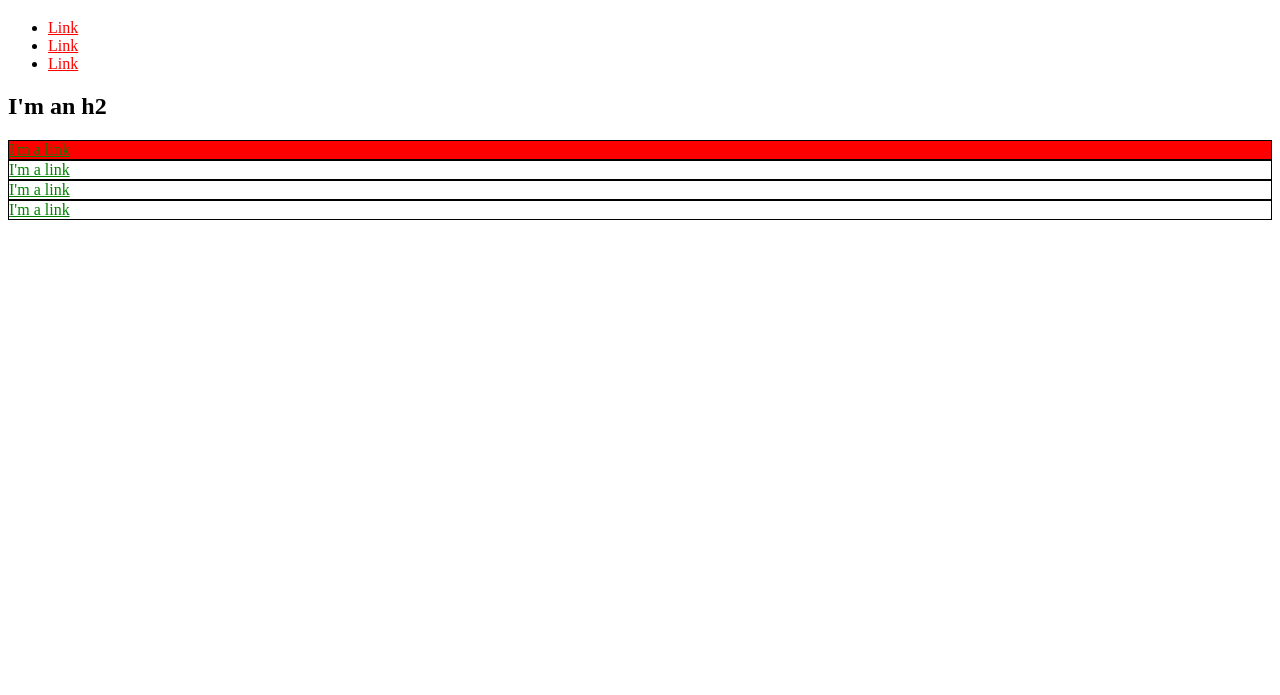
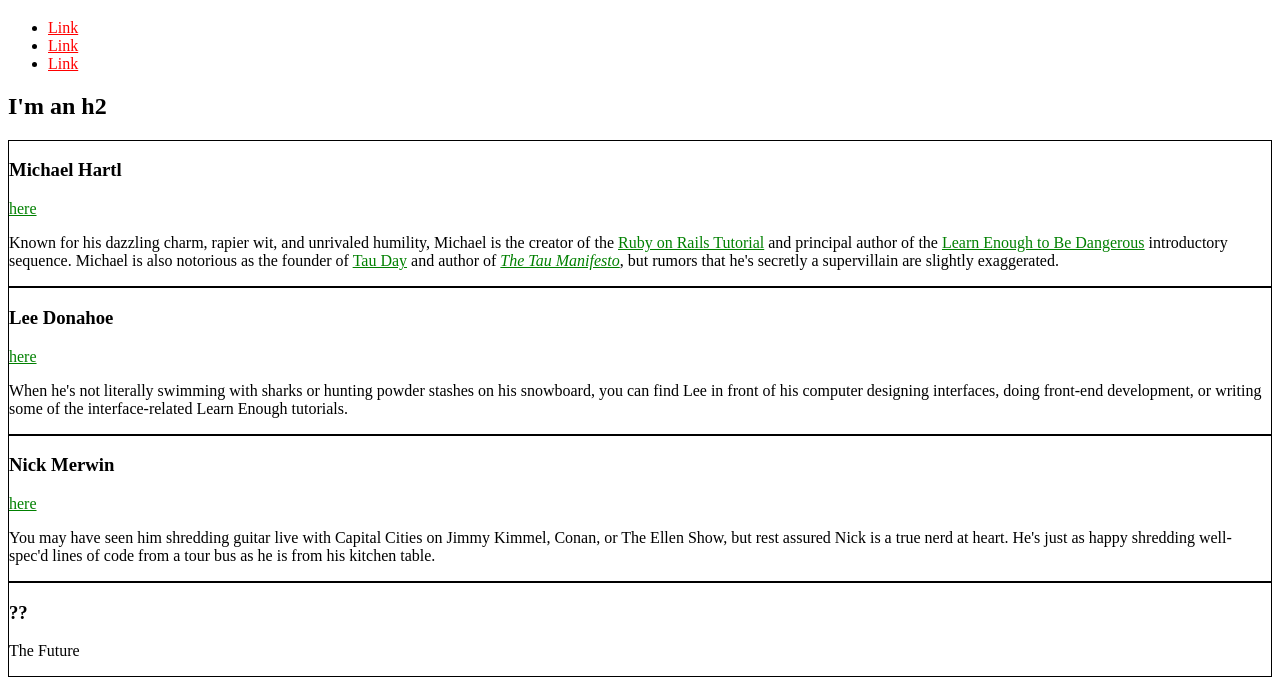
Before and after one commit to DeionC13/deity773-github.io, a plain HTML site: page index.html in a window 1280 px wide. Shown: the part 61-756 px from the top of the page. Drawn offline with Linux system fonts and the light colour scheme.

Commit message:
add more content to the divs

```diff
--- a/index.html
+++ b/index.html
@@ -1,34 +1,18 @@
-<!DOCTYPE html>
-<html>
-    <head>
 <!DOCTYPE html>
 <html>
   <head>
     <title>Test Page: Don't Panic</title>
     <meta charset="utf-8">
     <style>
-                div {
+      a {
+        color: red;
+      }
+      .bio-box {
         border: 1px solid black;
       }
-                a{
-                   color: red;
-                }
-                div a{
+      .bio-box a {
         color: green;
       }
-                #exec-bio{
-                  background-color: lightgray;
-                }
-                .bio-box{
-                  border: 1px solid black;
-                }
-                .bio-box a{
-                  color: green;
-                }
-                #exec-bio.alert {
-                  background: red;
-                }
-
     </style>
   </head>
   <body>
@@ -45,17 +29,48 @@
       </li>
     </ul>
     <h2>I'm an h2</h2>
-            <div id="exec-bio" class="alert">
-              <a href="https://example.com/">I'm a link</a>
+    <div class="bio-box">
+      <h3>Michael Hartl</h3>
+      <a href="https://twitter.com/mhartl">here</a>
+      <p>
+        Known for his dazzling charm, rapier wit, and unrivaled humility,
+        Michael is the creator of the
+        <a href="https://www.railstutorial.org/">Ruby on Rails
+        Tutorial</a> and principal author of the
+        <a href="https://learnenough.com/">
+        Learn Enough to Be Dangerous</a> introductory sequence. Michael
+        is also notorious as the founder of
+        <a href="http://tauday.com/">Tau Day</a> and author of
+        <a href="http://tauday.com/tau-manifesto"><em>The Tau
+        Manifesto</em></a>, but rumors that he's secretly a supervillain
+        are slightly exaggerated.
+      </p>
     </div>
     <div class="bio-box">
-              <a href="https://example.com/">I'm a link</a>
+      <h3>Lee Donahoe</h3>
+      <a href="https://twitter.com/leedonahoe">here</a>
+      <p>
+        When he's not literally swimming with sharks or hunting powder stashes on
+        his snowboard, you can find Lee in front of his computer designing
+        interfaces, doing front-end development, or writing some of the
+        interface-related Learn Enough tutorials.
+      </p>
     </div>
     <div class="bio-box">
-              <a href="https://example.com/">I'm a link</a>
+      <h3>Nick Merwin</h3>
+      <a href="https://twitter.com/nickmerwin">here</a>
+      <p>
+        You may have seen him shredding guitar live with Capital Cities on Jimmy
+        Kimmel, Conan, or The Ellen Show, but rest assured Nick is a true nerd at
+        heart. He's just as happy shredding well-spec'd lines of code from a tour
+        bus as he is from his kitchen table.
+      </p>
     </div>
     <div class="bio-box">
-              <a href="https://example.com/">I'm a link</a>
+      <h3>??</h3>
+      <p>
+        The Future
+      </p>
     </div>
   </body>
 </html>
```
Lines whose indentation alone changed are shown as unchanged.
